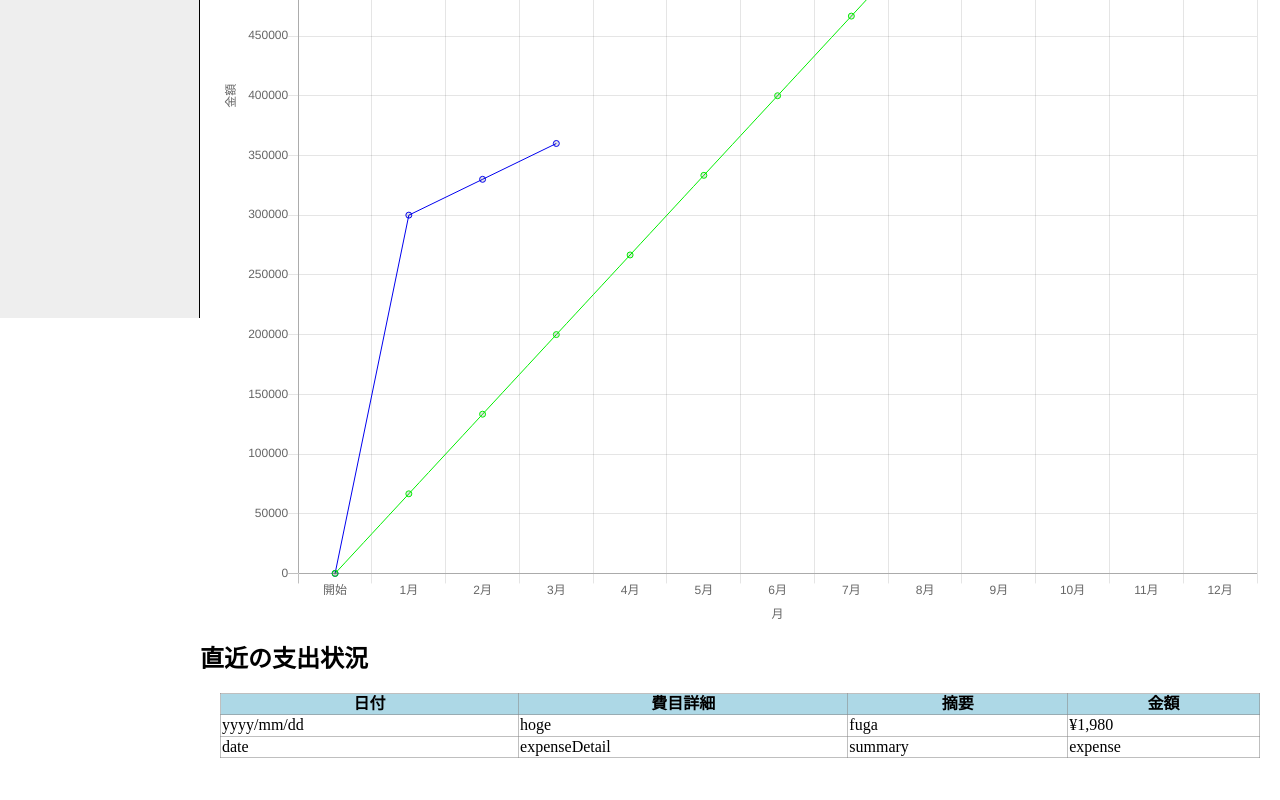
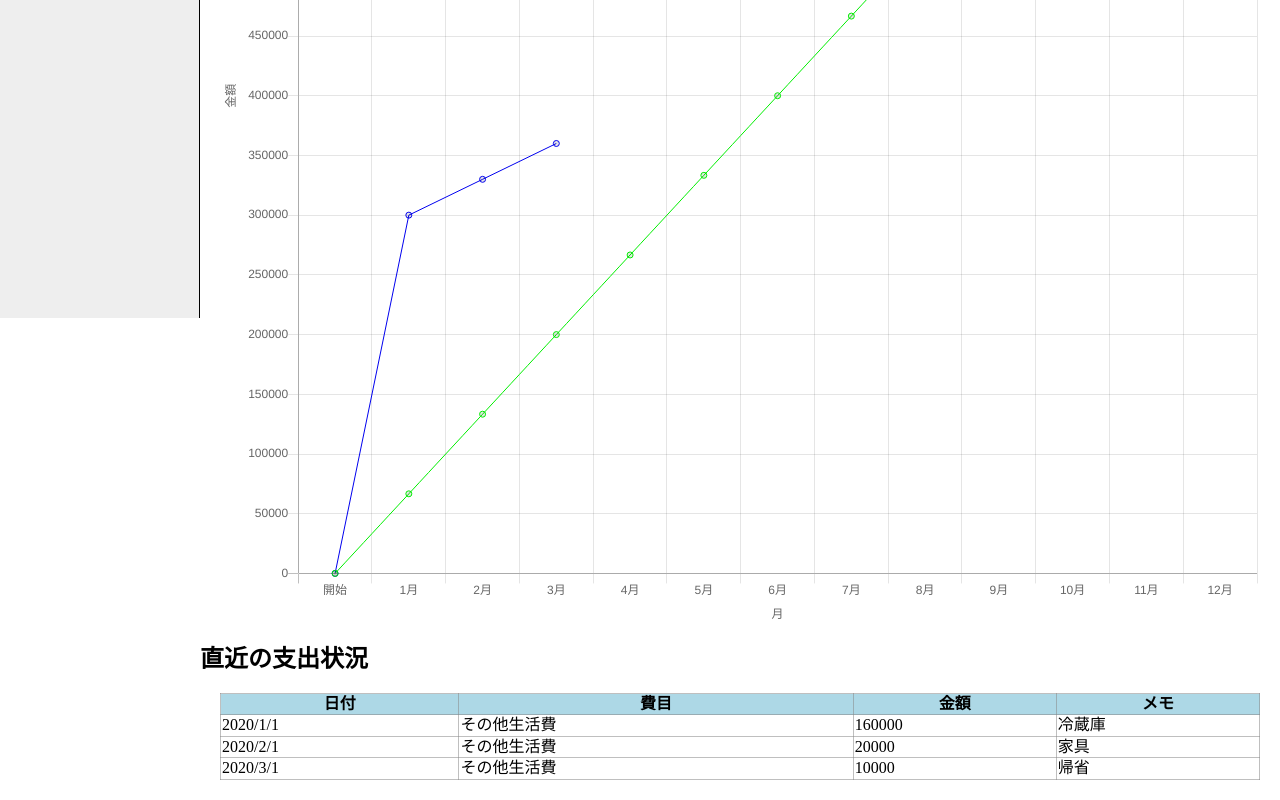
Before and after one commit to pocky34/household-acount-app-for-life-plan, a Vue app: page / in a window 1280 px wide. Shown: the part 542-1342 px from the top of the page. Before the commit the page ends 1320 px from the top, so only its background shows below. Built offline with nearby package versions, Linux system fonts and the light colour scheme.

Commit message:
MockDBを作成

```diff
--- /dev/null
+++ b/src/MockDB.js
@@ -0,0 +1,71 @@
+const items = [];
+let nextId = 1;
+
+class Item {
+  constructor({ date, expenseType, expense, memo }) {
+    this.id = nextId++;
+    this.date = date;
+    this.expenseType = expenseType;
+    this.expense = expense;
+    this.memo = memo;
+  }
+}
+
+items.push(new Item({
+  date: '2020/1/1',
+  expenseType: 'その他生活費',
+  expense: 160000,
+  memo: '冷蔵庫'
+}));
+items.push(new Item({
+  date: '2020/2/1',
+  expenseType: 'その他生活費',
+  expense: 20000,
+  memo: '家具'
+}));
+items.push(new Item({
+  date: '2020/3/1',
+  expenseType: 'その他生活費',
+  expense: 10000,
+  memo: '帰省'
+}));
+
+module.exports = {
+  findAll: () => {
+    return items.slice();
+  },
+  create:({ date, expenseType, expense, memo }) => {
+    const item = new item({
+      date: date,
+      expenseType: expenseType,
+      expense: expense,
+      memo: memo
+    });
+    items.push(item);
+
+    return item;
+  },
+  update:({ id, date, expenseType, expense, memo }) => {
+    const item = items.find(item => id === item.id);
+    if(!item){
+      throw new Error('not found');
+    }
+
+    item.date = date;
+    item.expenseType = expenseType;
+    item.expense = expense;
+    item.memo = memo;
+
+    return item;
+  },
+  remove: (id) => {
+    const targetIndex = items.findIndex(item => id === item.id);
+    if(targetIndex === -1){
+      throw new Error('not found');
+    }
+
+    const removedItem = items.splice(targetIndex, 1)[0];
+
+    return removedItem;
+  }
+}
--- a/src/components/Item.vue
+++ b/src/components/Item.vue
@@ -1,9 +1,9 @@
 <template>
   <tr>
     <td class='item-date'>{{ date }}</td>
-    <td class='item-expense-detail'>{{ expenseDetail }}</td>
-    <td class='item-summary'>{{ summary }}</td>
+    <td class='item-expense-detail'>{{ expenseType }}</td>
     <td class='item-expense'>{{ expense }}</td>
+    <td class='item-memo'>{{ memo }}</td>
   </tr>
 </template>
 
@@ -14,15 +14,15 @@ export default {
       type: String,
       required: true,
     },
-    expenseDetail: {
-      type: String,
-      required: true,
-    },
-    summary: {
+    expenseType: {
       type: String,
       required: true,
     },
     expense: {
+      type: Number,
+      required: true,
+    },
+    memo: {
       type: String,
       required: true,
     }
--- a/src/components/ItemList.vue
+++ b/src/components/ItemList.vue
@@ -3,9 +3,9 @@
     <thead>
       <tr>
         <th class="item-table-header">日付</th>
-        <th class="item-table-header">費目詳細</th>
-        <th class="item-table-header">摘要</th>
+        <th class="item-table-header">費目</th>
         <th class="item-table-header">金額</th>
+        <th class="item-table-header">メモ</th>
       </tr>
     </thead>
     <tbody>
@@ -13,9 +13,9 @@
         <Item
           :key="index"
           :date="item.date"
-          :expenseDetail="item.expenseDetail"
-          :summary="item.summary"
+          :expenseType="item.expenseType"
           :expense="item.expense"
+          :memo="item.memo"
         />
       </template>
     </tbody>
--- a/src/components/Main.vue
+++ b/src/components/Main.vue
@@ -2,16 +2,17 @@
   <main class="main-container">
     <h2>年間予算の達成状況</h2>
     <div class="chart-container">
-      <chart></chart>
+      <chart :items="sortedItems"></chart>
     </div>
     <h2>直近の支出状況</h2>
-    <ItemList :items="reversedItems" />
+    <ItemList :items="sortedItems" />
   </main>
 </template>
 
 <script>
 import ItemList from "@/components/ItemList.vue";
 import Chart from "./Chart.vue";
+const ItemDB = require('../MockDB');
 
 export default {
   components: {
@@ -20,30 +21,17 @@ export default {
   },
   data() {
     return {
-      items: [
-        {
-          date: "date",
-          expenseDetail: "expenseDetail",
-          summary: "summary",
-          expense: "expense"
-        },
-        {
-          date: "yyyy/mm/dd",
-          expenseDetail: "hoge",
-          summary: "fuga",
-          expense: "¥1,980"
-        }
-      ]
+      items: []
     };
   },
   computed: {
-    reversedItems() {
-      return this.items.slice().reverse();
+    sortedItems() {
+      return ItemDB.findAll();
     }
   },
   methods: {
     onPost(item) {
-      this.item.push(item);
+      this.items.push(item);
     }
   }
 };
```
Also changed, not shown: 12 other files (tests, documents, lock files or other folders).
